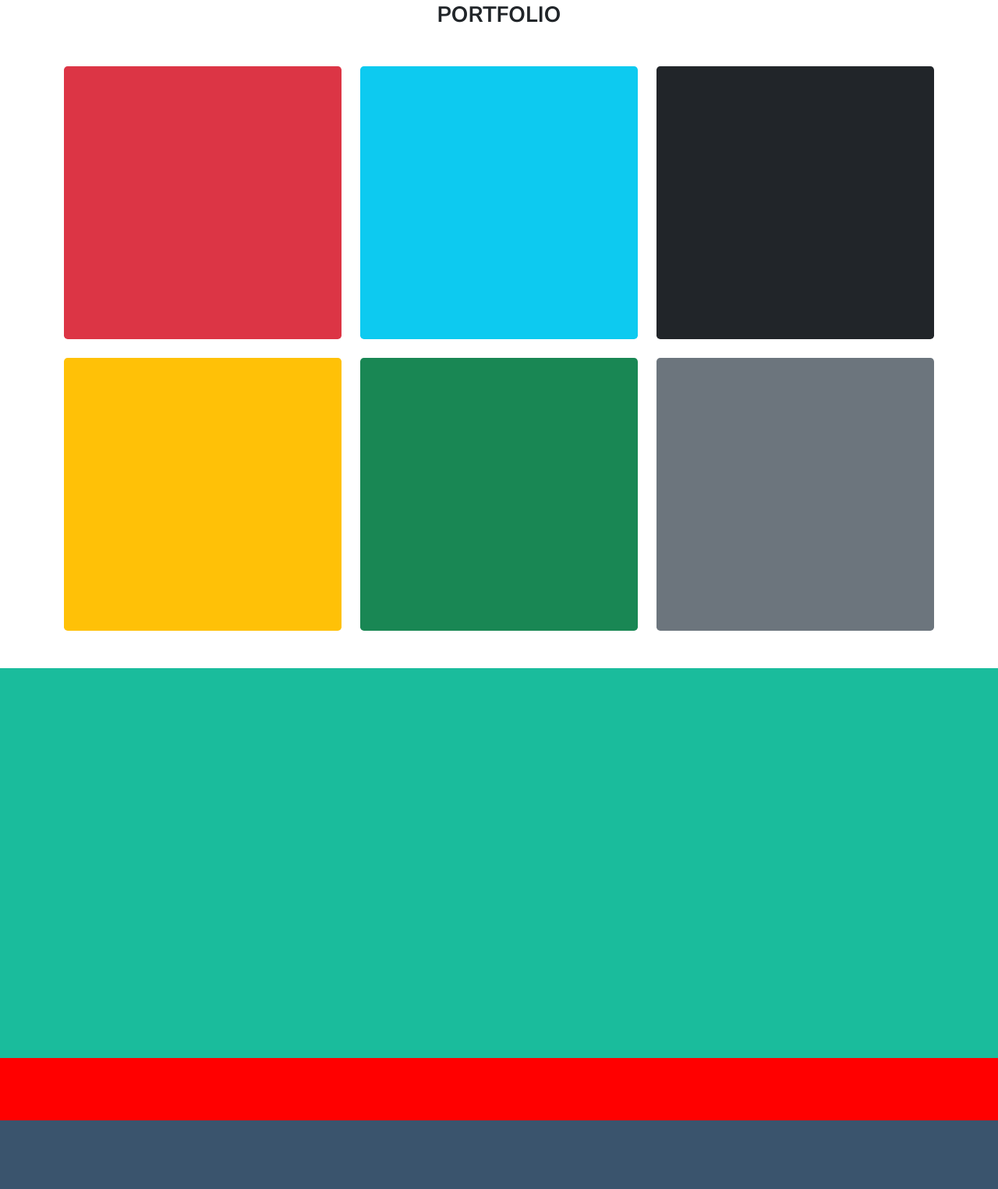
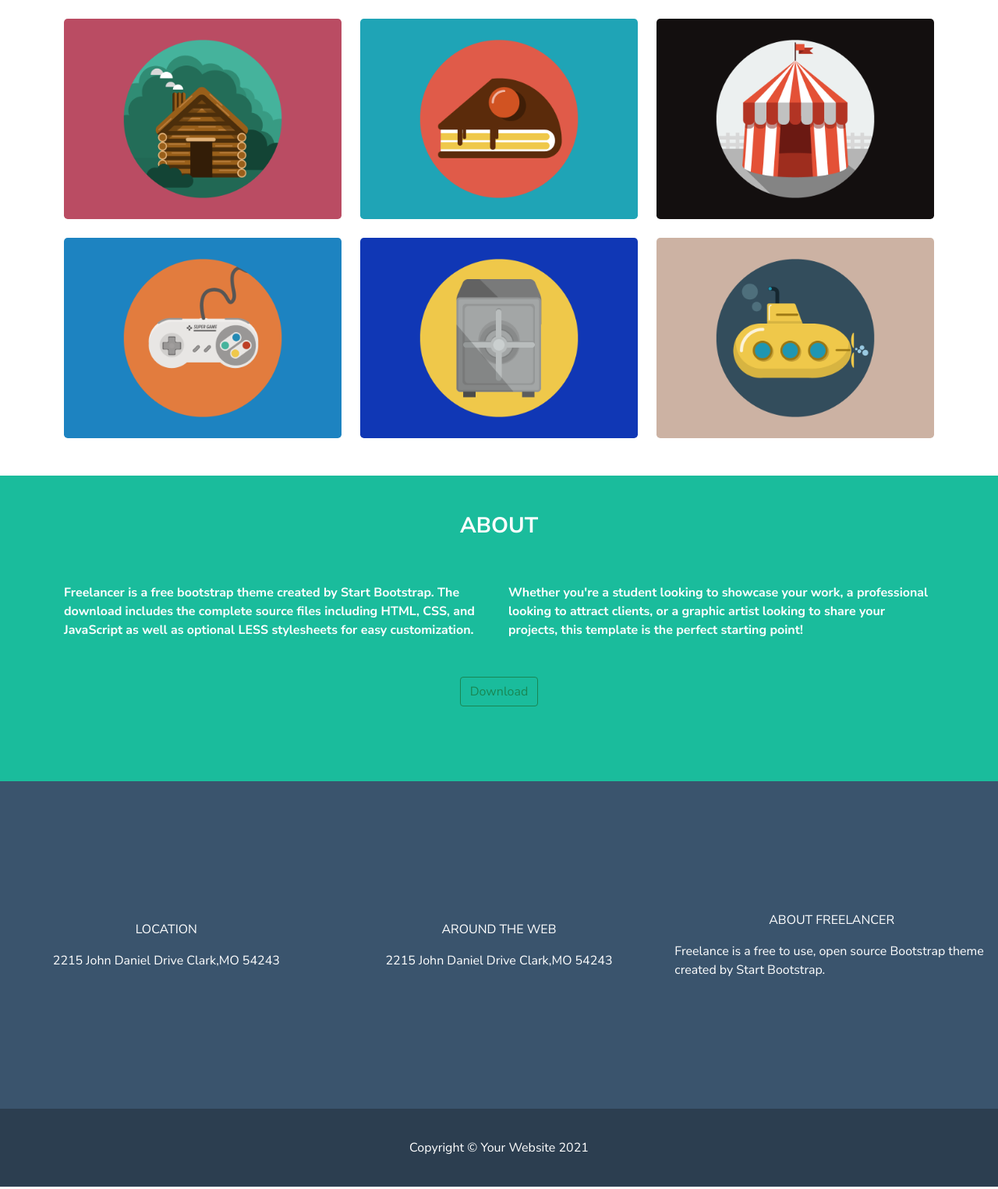
Before and after one commit to SimoneBenato/html-css-bootstrap-freelancer, a plain HTML site: page index.html in a window 1280 px wide. Shown: the part 610-2135 px from the top of the page at 78% size. Drawn offline with nearby package versions, Linux system fonts and the light colour scheme.

Commit message:
Footer e inserimento immagini

```diff
--- a/css/style.css
+++ b/css/style.css
@@ -1,18 +1,5 @@
 body {
     font-family: 'Nunito Sans', sans-serif;
-}
-
-header .container-fluid {
-    background-color: rgb(44, 62, 80);
-}
-
-main .container-fluid,
-footer .container-fluid {
-    min-height: 500px;
-}
-
-main .col-12 {
-    height: 350px;
 }
 
 .green {
@@ -24,12 +11,24 @@ main .col-12 {
 }
 
 .darkgray {
-    /* background-color: rgb(44, 62, 80); */
-    background-color: red;
-    height: 80px;
+    background-color: rgb(44, 62, 80);
+    height: 100px;
 }
 
-.col-12 .container {
+.col .container {
     width: 100%;
     height: 100%;
 }
+
+.TEST {
+    height: 420px;
+}
+
+img {
+    width: 100%;
+    background-size: cover;
+}
+
+.avatar {
+    width: 250px;
+}
--- a/index.html
+++ b/index.html
@@ -11,25 +11,53 @@
     <!-- importazione css bootstrap -->
     <link href="https://cdn.jsdelivr.net/npm/bootstrap@5.0.2/dist/css/bootstrap.min.css" rel="stylesheet" integrity="sha384-EVSTQN3/azprG1Anm3QDgpJLIm9Nao0Yz1ztcQTwFspd3yD65VohhpuuCOmLASjC" crossorigin="anonymous">
     <link rel="stylesheet" href="css/style.css">
-    <title>Document</title>
+    <title>BootStrap Freelancer</title>
 </head>
 <body>
 
     <header>
 
-        <div class="container-fluid pt-3 pb-3">
+        <nav class="navbar navbar-expand-md navbar-light">
 
-            <div class="row d-flex justify-content-between">
+            <div class="container-fluid darkgray">
 
-                <div class="col-5 pt-3 pb-3">
-                    <span class="h5 fw-bolder text-white">START BOOTSTRAP</span>
+                <div class="col-6">
+
+                    <a class="navbar-brand fw-bolder text-light" href="#">START BOOTSTRAP</a>
+
                 </div>
 
-                <div class="col-2 pt-3 pb-3"></div>
+                <div class="col-6">
+                    <button class="navbar-toggler" type="button" data-bs-toggle="collapse" data-bs-target="#navbarText" aria-controls="navbarText" aria-expanded="false" aria-label="Toggle navigation">
+
+                        <span class="navbar-toggler-icon"></span>
+
+                    </button>
+
+                    <div class="collapse navbar-collapse" id="navbarText">
+
+                        <ul class="navbar-nav me-auto mb-2 mb-lg-0">
+
+                            <li class="nav-item">
+                                <a class="nav-link active text-white" aria-current="page" href="#">PORTFOLIO</a>
+                            </li>
+
+                            <li class="nav-item">
+                                <a class="nav-link text-white" href="#">ABOUT</a>
+                            </li>
+
+                            <li class="nav-item">
+                                <a class="nav-link text-white" href="#">CONTACT</a>
+                            </li>
+
+                        </ul>
+
+                    </div>
+
+                </div>
 
             </div>
-
-        </div>
+        </nav>
 
     </header>
 
@@ -38,7 +66,36 @@
 
         <div class="container-fluid green mb-4">
 
+            <div class="row">
 
+                <div class="container avatar">
+
+                    <img src="img/avatar.svg" alt="">
+
+                </div>
+
+            </div>
+
+            <div class="row">
+
+                <div class="container">
+
+                    <h1 class="text-center mt-4 mb-4 fw-bolder text-white">START BOOTSTRAP</h1>
+
+                </div>
+
+            </div>
+
+            <div class="row">
+
+
+            </div>
+
+            <div class="row">
+
+                <h4 class="text-center mt-4 mb-4 fw-bolder text-white">GRAPHIC ARTIST - WEB DESIGNER - ILLUSTRATOR</h4>
+
+            </div>
 
         </div>
 
@@ -46,7 +103,7 @@
 
     <!-- inizio portfolio -->
 
-        <div class="container">
+        <div class="container portfolio">
 
             <div class="row">
 
@@ -54,41 +111,41 @@
 
             </div>
 
-            <div class="row">
+            <div class="row row-cols-1 row-cols-md-2 row-cols-lg-3">
 
-                <div class="col-12 col-md-6 col-lg-4 gx-4 gy-4">
+                <div class="col gx-4 gy-4">
 
-                    <div class="container bg-danger rounded-3"></div>
+                    <img class="rounded-3" src="img/cabin.png" alt="">
 
                 </div>
 
-                <div class="col-12 col-md-6 col-lg-4 gx-4 gy-4">
+                <div class="col gx-4 gy-4">
 
-                    <div class="container bg-info rounded-3"></div>
+                    <img class="rounded-3" src="img/cake.png" alt="">
 
                 </div>
 
-                <div class="col-12 col-md-6 col-lg-4 gx-4 gy-4">
+                <div class="col gx-4 gy-4">
 
-                    <div class="container bg-dark rounded-3 "></div>
+                    <img class="rounded-3" src="img/circus.png" alt="">
 
                 </div>
 
-                <div class="col-12 col-md-6 col-lg-4 gx-4 gy-4">
+                <div class="col gx-4 gy-4">
 
-                    <div class="container bg-warning rounded-3 "></div>
+                    <img class="rounded-3" src="img/game.png" alt="">
 
                 </div>
 
-                <div class="col-12 col-md-6 col-lg-4 gx-4 gy-4">
+                <div class="col gx-4 gy-4">
 
-                    <div class="container bg-success rounded-3 "></div>
+                    <img class="rounded-3" src="img/safe.png" alt="">
 
                 </div>
 
-                <div class="col-12 col-md-6 col-lg-4 gx-4 gy-4">
+                <div class="col gx-4 gy-4">
 
-                    <div class="container bg-secondary rounded-3 "></div>
+                    <img class="rounded-3" src="img/submarine.png" alt="">
 
                 </div>
 
@@ -100,11 +157,54 @@
 
     <!-- inizio about -->
 
-        <div class="container-fluid green mt-5">
+        <div class="container-fluid green mt-5 p-5">
 
-            <div class="row">
+            <div class="container">
 
-                <div class="col"></div>
+                <div class="row">
+
+                    <h3 class="text-center text-white fw-bolder">ABOUT</h3>
+
+                </div>
+
+                <div class="row">
+
+                    <div class="star"></div>
+
+                </div>
+
+                <div class="row row-cols-2 mt-5">
+
+                    <div class="col text-white fw-bolder">
+                        Freelancer is a free bootstrap
+                        theme created by Start Bootstrap.
+                        The download includes the
+                        complete source files including
+                        HTML, CSS, and JavaScript as well
+                        as optional LESS stylesheets for
+                        easy customization.
+                    </div>
+
+                    <div class="col text-white fw-bolder">
+                        Whether you're a student looking to
+                        showcase your work, a professional
+                        looking to attract clients, or a
+                        graphic artist looking to share your
+                        projects, this template is the perfect
+                        starting point!
+                    </div>
+
+                </div>
+
+                <div class="row">
+
+                    <div class="col d-flex justify-content-center mt-5 mb-5">
+
+                        <button type="button" class="btn btn-outline-success">Download</button>
+
+                    </div>
+
+                </div>
 
             </div>
 
@@ -129,9 +229,43 @@
 
         <div class="container-fluid d-flex flex-column gray">
 
-            <div class="row"></div>
+            <div class="row row-cols-1 row-cols-md-3 TEST">
 
-            <div class="row darkgray justify-content-end"></div>
+                <div class="col d-flex flex-column text-white justify-content-center align-items-center">
+
+                    <span class="mb-3">LOCATION</span>
+                    <span>2215 John Daniel Drive Clark,MO 54243</span>
+
+                </div>
+
+                <div class="col d-flex flex-column text-white justify-content-center align-items-center">
+
+                    <span class="mb-3">AROUND THE WEB</span>
+                    <span>2215 John Daniel Drive Clark,MO 54243</span>
+
+                </div>
+
+                <div class="col d-flex flex-column text-white justify-content-center align-items-center">
+
+                    <span class="mb-3">ABOUT FREELANCER</span>
+                    <span>Freelance is a free to use, open
+                        source Bootstrap theme created
+                        by Start Bootstrap.
+                    </span>
+
+                </div>
+
+            </div>
+
+            <div class="row darkgray justify-content-end">
+
+                <div class="col d-flex justify-content-center align-items-center text-white">
+
+                    <span>Copyright © Your Website 2021</span>
+
+                </div>
+
+            </div>
 
         </div>
 
```
Also changed, not shown: img/avatar.svg (added), img/cabin.png (added), img/cake.png (added), img/circus.png (added), img/game.png (added), img/safe.png (added), img/submarine.png (added).
